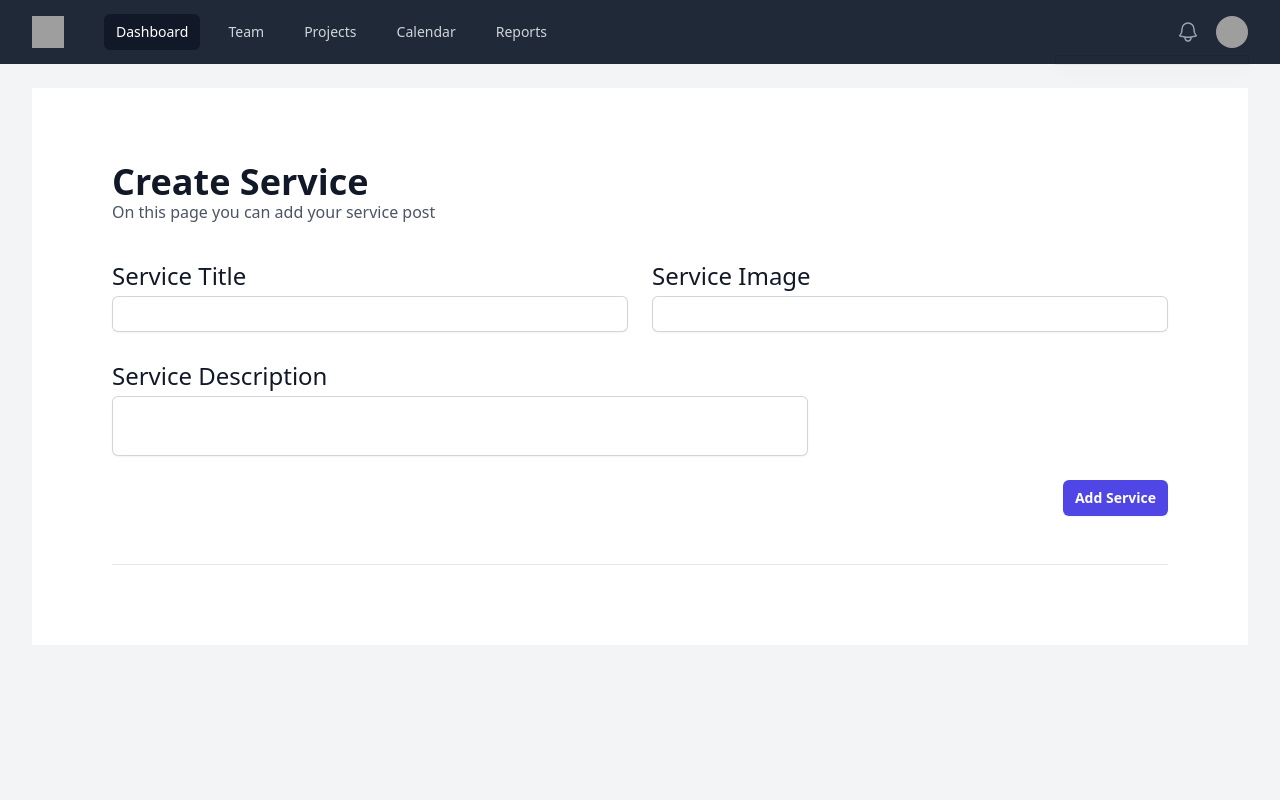
After one commit to hadiashahid202/appdevelopment, a PHP site: page /partials/dashboard.php in a window 1280 px wide. The commit adds this page. Run offline with PHP 8.4, Linux system fonts and the light colour scheme; some libraries are stand-ins or nearby versions; grey boxes are pictures that could not be loaded.

````diff
--- /dev/null
+++ b/partials/dashboard.php
@@ -0,0 +1,217 @@
+<?php
+// Database connection
+$servername = "localhost";
+$username = "root";  // Default XAMPP username
+$password = "";      // Default XAMPP password (empty)
+$dbname = "businessdb"; // Replace with your database name
+
+// Create connection
+$conn = new mysqli($servername, $username, $password, $dbname);
+
+// Check connection
+if ($conn->connect_error) {
+    die("Connection failed: " . $conn->connect_error);
+}
+
+if ($_SERVER["REQUEST_METHOD"] == "POST") {
+    $title = $_POST['service-title'];
+    $image = $_POST['service-image'];
+    $description = $_POST['service-description'];
+
+    $sql = "INSERT INTO services (title, image, description) VALUES ('$title', '$image', '$description')";
+
+    if ($conn->query($sql) === TRUE) {
+        echo "New record created successfully";
+    } else {
+        echo "Error: " . $sql . "<br>" . $conn->error;
+    }
+}
+
+$conn->close();
+?>
+
+
+<!DOCTYPE html>
+<html class="h-full bg-gray-100">
+<head>
+  <title>Dashboard</title>
+  <script src="https://cdn.tailwindcss.com"></script>
+<!-- <?php
+$form_data = $_POST;
+print_r($form_data);
+?>
+ -->
+</head>
+<body class="h-full">
+
+<div class="min-h-full">
+  <nav class="bg-gray-800">
+    <div class="mx-auto max-w-7xl px-4 sm:px-6 lg:px-8">
+      <div class="flex h-16 items-center justify-between">
+        <div class="flex items-center">
+          <div class="flex-shrink-0">
+            <img class="h-8 w-8" src="https://tailwindui.com/img/logos/mark.svg?color=indigo&shade=500" alt="Your Company">
+          </div>
+          <div class="hidden md:block">
+            <div class="ml-10 flex items-baseline space-x-4">
+              <!-- Current: "bg-gray-900 text-white", Default: "text-gray-300 hover:bg-gray-700 hover:text-white" -->
+              <a href="#" class="rounded-md bg-gray-900 px-3 py-2 text-sm font-medium text-white" aria-current="page">Dashboard</a>
+              <a href="#" class="rounded-md px-3 py-2 text-sm font-medium text-gray-300 hover:bg-gray-700 hover:text-white">Team</a>
+              <a href="#" class="rounded-md px-3 py-2 text-sm font-medium text-gray-300 hover:bg-gray-700 hover:text-white">Projects</a>
+              <a href="#" class="rounded-md px-3 py-2 text-sm font-medium text-gray-300 hover:bg-gray-700 hover:text-white">Calendar</a>
+              <a href="#" class="rounded-md px-3 py-2 text-sm font-medium text-gray-300 hover:bg-gray-700 hover:text-white">Reports</a>
+            </div>
+          </div>
+        </div>
+        <div class="hidden md:block">
+          <div class="ml-4 flex items-center md:ml-6">
+            <button type="button" class="relative rounded-full bg-gray-800 p-1 text-gray-400 hover:text-white focus:outline-none focus:ring-2 focus:ring-white focus:ring-offset-2 focus:ring-offset-gray-800">
+              <span class="absolute -inset-1.5"></span>
+              <span class="sr-only">View notifications</span>
+              <svg class="h-6 w-6" fill="none" viewBox="0 0 24 24" stroke-width="1.5" stroke="currentColor" aria-hidden="true">
+                <path stroke-linecap="round" stroke-linejoin="round" d="M14.857 17.082a23.848 23.848 0 005.454-1.31A8.967 8.967 0 0118 9.75v-.7V9A6 6 0 006 9v.75a8.967 8.967 0 01-2.312 6.022c1.733.64 3.56 1.085 5.455 1.31m5.714 0a24.255 24.255 0 01-5.714 0m5.714 0a3 3 0 11-5.714 0" />
+              </svg>
+            </button>
+
+            <!-- Profile dropdown -->
+            <div class="relative ml-3">
+              <div>
+                <button type="button" class="relative flex max-w-xs items-center rounded-full bg-gray-800 text-sm focus:outline-none focus:ring-2 focus:ring-white focus:ring-offset-2 focus:ring-offset-gray-800" id="user-menu-button" aria-expanded="false" aria-haspopup="true">
+                  <span class="absolute -inset-1.5"></span>
+                  <span class="sr-only">Open user menu</span>
+                  <img class="h-8 w-8 rounded-full" src="https://images.unsplash.com/photo-1472099645785-5658abf4ff4e?ixlib=rb-1.2.1&ixid=eyJhcHBfaWQiOjEyMDd9&auto=format&fit=facearea&facepad=2&w=256&h=256&q=80" alt="">
+                </button>
+              </div>
+
+              <!--
+                Dropdown menu, show/hide based on menu state.
+
+                Entering: "transition ease-out duration-100"
+                  From: "transform opacity-0 scale-95"
+                  To: "transform opacity-100 scale-100"
+                Leaving: "transition ease-in duration-75"
+                  From: "transform opacity-100 scale-100"
+                  To: "transform opacity-0 scale-95"
+              -->
+              <div class="absolute right-0 z-10 mt-2 w-48 origin-top-right  py-1 shadow-lg ring-1 ring-black ring-opacity-5 focus:outline-none" role="menu" aria-orientation="vertical" aria-labelledby="user-menu-button" tabindex="-1">
+                <!-- Active: "bg-gray-100", Not Active: "" -->
+
+              </div>
+            </div>
+          </div>
+        </div>
+        <div class="-mr-2 flex md:hidden">
+          <!-- Mobile menu button -->
+          <button type="button" class="relative inline-flex items-center justify-center rounded-md bg-gray-800 p-2 text-gray-400 hover:bg-gray-700 hover:text-white focus:outline-none focus:ring-2 focus:ring-white focus:ring-offset-2 focus:ring-offset-gray-800" aria-controls="mobile-menu" aria-expanded="false">
+            <span class="absolute -inset-0.5"></span>
+            <span class="sr-only">Open main menu</span>
+            <!-- Menu open: "hidden", Menu closed: "block" -->
+            <svg class="block h-6 w-6" fill="none" viewBox="0 0 24 24" stroke-width="1.5" stroke="currentColor" aria-hidden="true">
+              <path stroke-linecap="round" stroke-linejoin="round" d="M3.75 6.75h16.5M3.75 12h16.5m-16.5 5.25h16.5" />
+            </svg>
+            <!-- Menu open: "block", Menu closed: "hidden" -->
+            <svg class="hidden h-6 w-6" fill="none" viewBox="0 0 24 24" stroke-width="1.5" stroke="currentColor" aria-hidden="true">
+              <path stroke-linecap="round" stroke-linejoin="round" d="M6 18L18 6M6 6l12 12" />
+            </svg>
+          </button>
+        </div>
+      </div>
+    </div>
+
+    <!-- Mobile menu, show/hide based on menu state. -->
+    <div class="md:hidden" id="mobile-menu">
+      <div class="space-y-1 px-2 pb-3 pt-2 sm:px-3">
+        <!-- Current: "bg-gray-900 text-white", Default: "text-gray-300 hover:bg-gray-700 hover:text-white" -->
+        <a href="#" class="block rounded-md bg-gray-900 px-3 py-2 text-base font-medium text-white" aria-current="page">Dashboard</a>
+        <a href="#" class="block rounded-md px-3 py-2 text-base font-medium text-gray-300 hover:bg-gray-700 hover:text-white">Team</a>
+        <a href="#" class="block rounded-md px-3 py-2 text-base font-medium text-gray-300 hover:bg-gray-700 hover:text-white">Projects</a>
+        <a href="#" class="block rounded-md px-3 py-2 text-base font-medium text-gray-300 hover:bg-gray-700 hover:text-white">Calendar</a>
+        <a href="#" class="block rounded-md px-3 py-2 text-base font-medium text-gray-300 hover:bg-gray-700 hover:text-white">Reports</a>
+      </div>
+      <div class="border-t border-gray-700 pb-3 pt-4">
+        <div class="flex items-center px-5">
+          <div class="flex-shrink-0">
+            <img class="h-10 w-10 rounded-full" src="https://images.unsplash.com/photo-1472099645785-5658abf4ff4e?ixlib=rb-1.2.1&ixid=eyJhcHBfaWQiOjEyMDd9&auto=format&fit=facearea&facepad=2&w=256&h=256&q=80" alt="">
+          </div>
+          <div class="ml-3">
+            <div class="text-base font-medium leading-none text-white">Tom Cook</div>
+            <div class="text-sm font-medium leading-none text-gray-400">tom@example.com</div>
+          </div>
+          <button type="button" class="relative ml-auto flex-shrink-0 rounded-full bg-gray-800 p-1 text-gray-400 hover:text-white focus:outline-none focus:ring-2 focus:ring-white focus:ring-offset-2 focus:ring-offset-gray-800">
+            <span class="absolute -inset-1.5"></span>
+            <span class="sr-only">View notifications</span>
+            <svg class="h-6 w-6" fill="none" viewBox="0 0 24 24" stroke-width="1.5" stroke="currentColor" aria-hidden="true">
+              <path stroke-linecap="round" stroke-linejoin="round" d="M14.857 17.082a23.848 23.848 0 005.454-1.31A8.967 8.967 0 0118 9.75v-.7V9A6 6 0 006 9v.75a8.967 8.967 0 01-2.312 6.022c1.733.64 3.56 1.085 5.455 1.31m5.714 0a24.255 24.255 0 01-5.714 0m5.714 0a3 3 0 11-5.714 0" />
+            </svg>
+          </button>
+        </div>
+        <div class="mt-3 space-y-1 px-2">
+          <a href="#" class="block rounded-md px-3 py-2 text-base font-medium text-gray-400 hover:bg-gray-700 hover:text-white">Your Profile</a>
+          <a href="#" class="block rounded-md px-3 py-2 text-base font-medium text-gray-400 hover:bg-gray-700 hover:text-white">Settings</a>
+          <a href="#" class="block rounded-md px-3 py-2 text-base font-medium text-gray-400 hover:bg-gray-700 hover:text-white">Sign out</a>
+        </div>
+      </div>
+    </div>
+  </nav>
+
+
+  <main>
+    <div class="mx-auto max-w-7xl px-4 py-6 sm:px-6 lg:px-8">
+      <!--
+  This example requires some changes to your config:
+
+  ```
+  // tailwind.config.js
+  module.exports = {
+    // ...
+    plugins: [
+      // ...
+      require('@tailwindcss/forms'),
+    ],
+  }
+  ```
+-->
+<form action="dashboard.php" method="POST">
+  <div class="space-y-12 bg-white p-20">
+
+    <div class="border-b border-gray-900/10 pb-12">
+      <h2 class="font-semibold leading-7 text-gray-900 text-4xl">Create Service</h2>
+      <p class="mt-1 text-md leading-6 text-gray-600">On this page you can add your service post</p>
+
+      <div class="mt-10 grid grid-cols-1 gap-x-6 gap-y-8 sm:grid-cols-6">
+        <div class="sm:col-span-3">
+          <label for="title" class="block font-medium leading-6 text-gray-900 text-2xl">Service Title</label>
+          <div class="mt-2">
+            <input type="text" name="service-title" id="first-name" autocomplete="given-name" class="block w-full p-2 rounded-md border-0 py-1.5 text-gray-900 shadow-sm ring-1 ring-inset ring-gray-300 placeholder:text-gray-400 focus:ring-2 focus:ring-inset focus:ring-indigo-600 sm:text-sm sm:leading-6">
+          </div>
+        </div>
+
+        <div class="sm:col-span-3">
+          <label for="image" class="block text-2xl font-medium leading-6 text-gray-900">Service Image</label>
+          <div class="mt-2">
+            <input type="text" name="service-image" id="last-name" autocomplete="family-name" class="block w-full rounded-md p-2 border-0 py-1.5 text-gray-900 shadow-sm ring-1 ring-inset ring-gray-300 placeholder:text-gray-400 focus:ring-2 focus:ring-inset focus:ring-indigo-600 sm:text-sm sm:leading-6">
+          </div>
+        </div>
+
+        <div class="sm:col-span-4">
+          <label for="desc" class="block text-2xl font-medium leading-6 text-gray-900">Service Description</label>
+          <div class="mt-2">
+           <!--  <input id="email" name="email" type="email" autocomplete="email" class="block w-full rounded-md border-0 p-2 py-1.5 text-gray-900 shadow-sm ring-1 ring-inset ring-gray-300 placeholder:text-gray-400 focus:ring-2 focus:ring-inset focus:ring-indigo-600 sm:text-sm sm:leading-6"> -->
+           <textarea name="service-description" class="block resize-none w-full rounded-md border-0 p-2 py-1.5 text-gray-900 shadow-sm ring-1 ring-inset ring-gray-300 placeholder:text-gray-400 focus:ring-2 focus:ring-inset focus:ring-indigo-600 sm:text-sm sm:leading-6"></textarea>
+          </div>
+        </div>
+
+  </div>
+
+  <div class="mt-6 flex items-center justify-end gap-x-6">
+    <button type="submit" class="rounded-md bg-indigo-600 px-3 py-2 text-sm font-semibold text-white shadow-sm hover:bg-indigo-500 focus-visible:outline focus-visible:outline-2 focus-visible:outline-offset-2 focus-visible:outline-indigo-600">Add Service</button>
+  </div>
+</form>
+
+    </div>
+  </main>
+</div>
+
+
+</body>
+</html>
--- a/partials/hero-section.php
+++ b/partials/hero-section.php
@@ -6,8 +6,8 @@
     $img       = "vector";
     $desc      =  "order here";
     $list_items = [
-        'list' => array( "Home", "About", "Services", "Pricing", "Contact"),
-        'link' => array( "about", "aboutme-section", "services-section", "packages-section", "footer-section")
+        'list' => array( "Home", "About", "Services", "Pricing", "Contact", "Dashboard"),
+        'link' => array( "#about", "#aboutme-section", "#services-section", "#packages-section", "#footer-section", "partials/dashboard.php")
     ];
     $icons = [
         [
@@ -60,7 +60,7 @@
             foreach($list_items['list'] as $index => $item){
             $links = $list_items['link'][$index];
           ?>
-            <li><a href="#<?php echo $links; ?>" class="closebtn"><?php echo $item; ?></a></li>
+            <li><a href="<?php echo $links; ?>" class="closebtn"><?php echo $item; ?></a></li>
           <?php
             }
           ?>
````
Also changed, not shown: partials/services.php (+29 -20 lines), index.php (line endings or trailing spaces).
